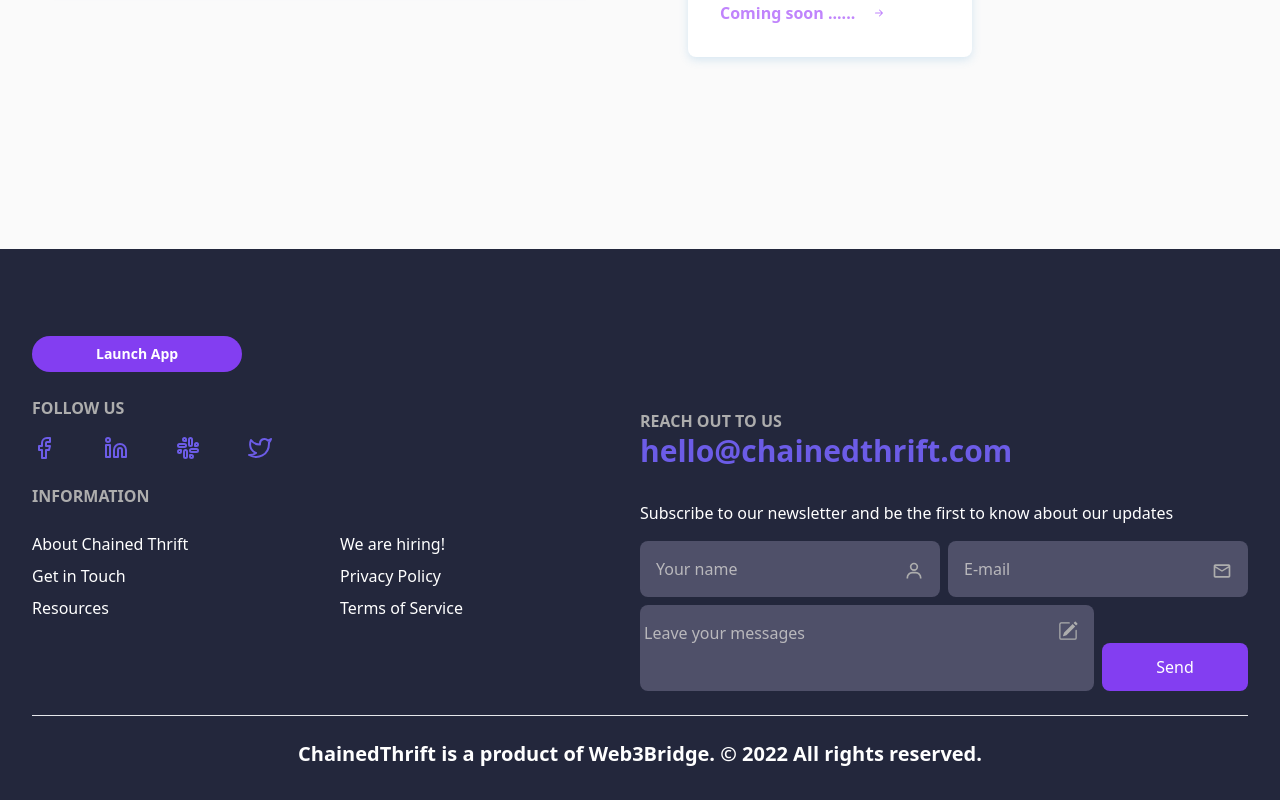
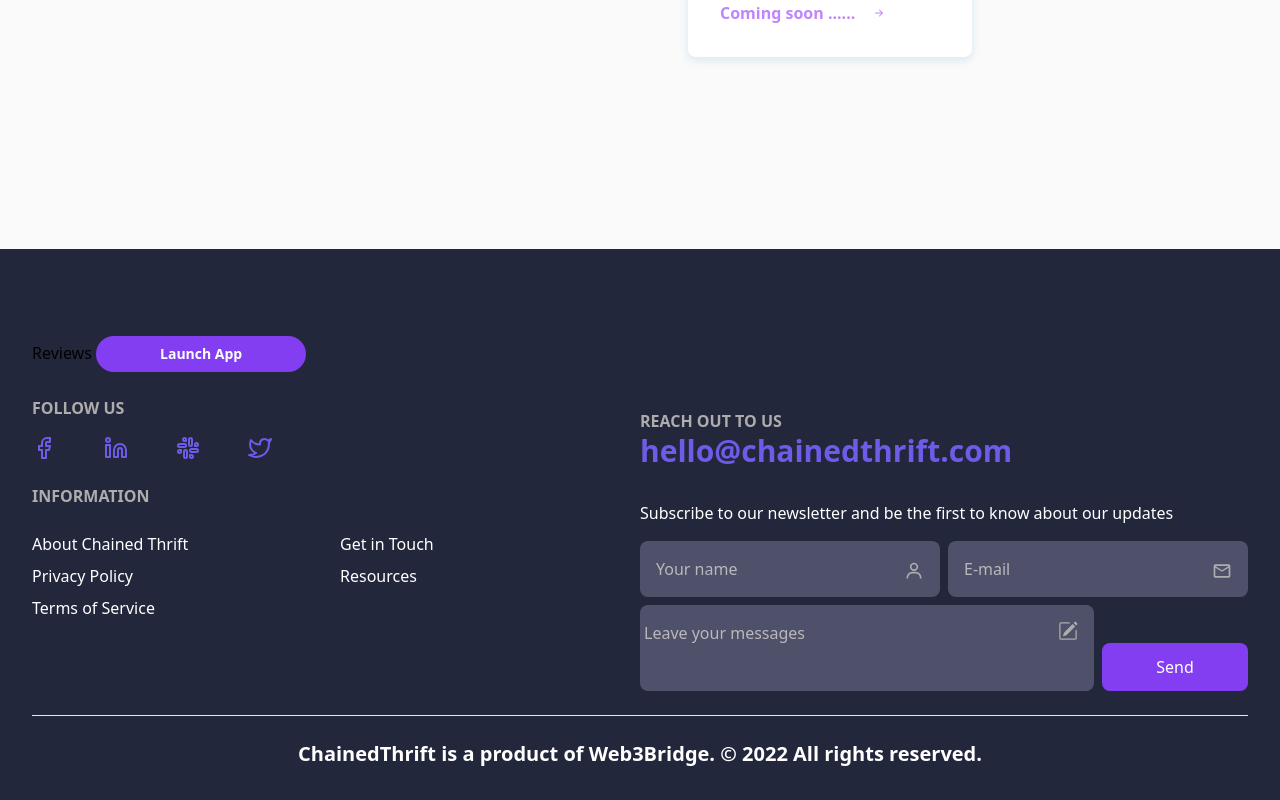
Before and after one commit to Bloceducare/chainedThrift, a React (Create React App) app: page / in a window 1280 px wide. Shown: the part 1557-2357 px from the top of the page. Built offline with nearby package versions, Linux system fonts and the light colour scheme; a web font is replaced by a local one; what @web3-react/injected-connector, @web3-react/walletconnect-connector would draw is missing.

Commit message:
added google-form link

```diff
--- a/src/common/footer/footer.jsx
+++ b/src/common/footer/footer.jsx
@@ -16,7 +16,7 @@
     <footer className="bg-gray-8 p-6 lg:p-8">
       <div className="container mx-auto lg:flex lg:justify-between items-center">
         <div className=" md:w-full lg:w-3/6">
-          <Button className="mb-6">Launch App</Button>
+         <Link to="https://docs.google.com/forms/d/1aNbxba_d3cnIS4gy7aJI2I_TBSNl7XCfIdvRiuDT1qg/viewform?ts=629f27c6&edit_requested=true">Reviews <Button className="mb-6">Launch App</Button></Link>
           <h3 className="block uppercase mb-4 font-Inter font-extrabold text-gray-9">
             Follow us
           </h3>
--- a/src/pages/createPurse/createPurse.jsx
+++ b/src/pages/createPurse/createPurse.jsx
@@ -465,7 +465,7 @@
                                    />{" "}
                                    Position
                                </label>
-                               <select value={pos} onChange={onInputChange} name="pos" className="bg-transparent outline-none py-1 px-2 border border-gray-10 rounded w-full ">
+                               <select value={pos} onChange={onInputChange} name="pos" className="dark:bg-zinc-900  outline-none py-1 px-2 border border-gray-10 rounded w-full ">
                                {
                                 Array(membersCount - 1 + 1).fill().map((_, idx) => 1 + idx).map((num,idx) =>{
                                     return(
--- a/src/pages/viewPurse/viewPurse.jsx
+++ b/src/pages/viewPurse/viewPurse.jsx
@@ -245,7 +245,7 @@
                                         value={position}
                                         onChange={onInputChange}
                                         name="pos"
-                                        className="bg-transparent outline-none py-1 px-2 border border-gray-10 rounded w-full "
+                                        className="dark:bg-zinc-900  outline-none py-1 px-2 border border-gray-10 rounded w-full "
                                     >
                                         {Array(purseDetail.max_member - 1 + 1)
                                             .fill()
--- a/src/static/data.js
+++ b/src/static/data.js
@@ -61,10 +61,10 @@
         link: "!#",
     },
 
-    {
-        text: " We are hiring!",
-        link: "!#",
-    },
+    // {
+    //     text: " We are hiring!",
+    //     link: "!#",
+    // },
 
     {
         text: "Get in Touch",
```
